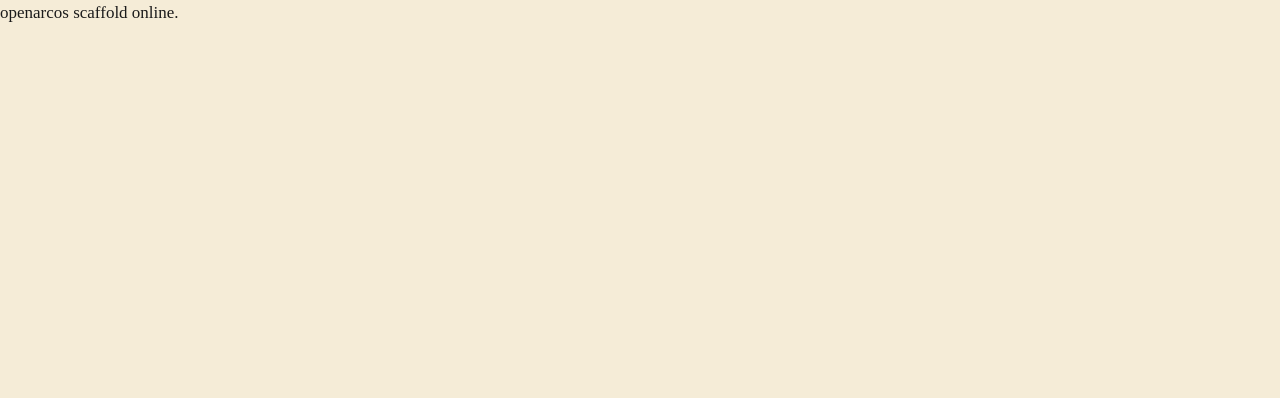
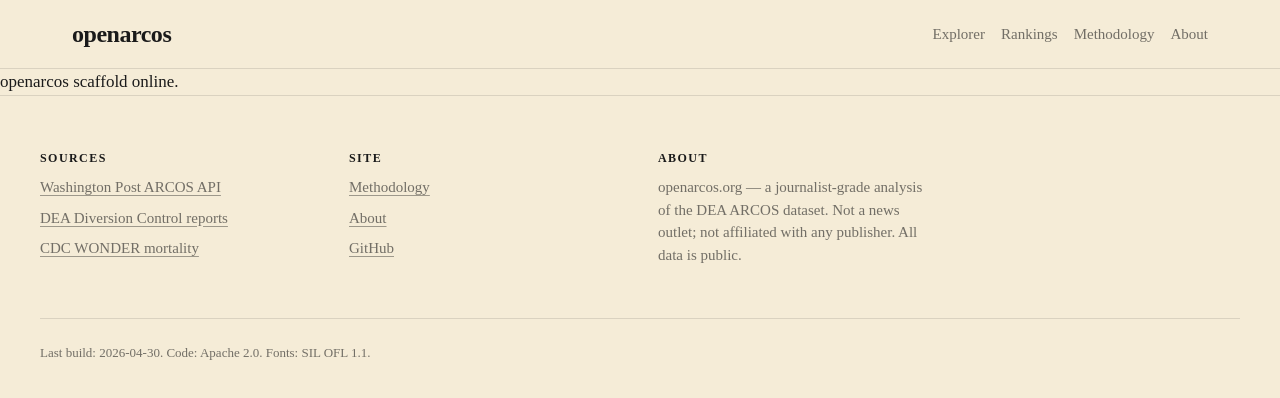
Before and after one commit to kshptl/ARCOS, a Next.js app in the folder web/: page / in a window 1280 px wide. Shown: the top 398 px of the page. Built offline with nearby package versions, Linux system fonts and the light colour scheme.

Commit message:
web: Header/Footer/MethodologyFooter wired into app layout

```diff
--- a/web/app/layout.tsx
+++ b/web/app/layout.tsx
@@ -1,16 +1,24 @@
 import type { ReactNode } from "react";
+import { Footer } from "@/components/layout/Footer";
+import { Header } from "@/components/layout/Header";
 import { bodyFont, displayFont } from "@/lib/fonts";
 import "./globals.css";
 
 export const metadata = {
-  title: "openarcos",
+  title: { default: "openarcos", template: "%s — openarcos" },
   description: "Analysis of ARCOS prescription opioid distribution data.",
 };
+
+const BUILD_DATE = new Date().toISOString().slice(0, 10);
 
 export default function RootLayout({ children }: { children: ReactNode }) {
   return (
     <html lang="en" className={`${displayFont.variable} ${bodyFont.variable}`}>
-      <body>{children}</body>
+      <body>
+        <Header />
+        <main>{children}</main>
+        <Footer buildDate={BUILD_DATE} />
+      </body>
     </html>
   );
 }
--- /dev/null
+++ b/web/components/layout/Footer.module.css
@@ -0,0 +1,39 @@
+.root {
+  border-top: 1px solid var(--rule);
+  padding: var(--space-2xl) var(--gutter);
+  background: var(--surface);
+  color: var(--text-muted);
+  font-size: var(--type-body-sm);
+}
+.inner {
+  max-width: var(--page-max);
+  margin-inline: auto;
+  display: grid;
+  gap: var(--space-xl);
+  grid-template-columns: repeat(auto-fit, minmax(220px, 1fr));
+}
+.group h2 {
+  font-family: var(--font-display);
+  font-size: var(--type-eyebrow);
+  letter-spacing: 0.12em;
+  text-transform: uppercase;
+  color: var(--ink);
+  margin: 0 0 var(--space-sm);
+}
+.group ul {
+  list-style: none;
+  margin: 0;
+  padding: 0;
+}
+.group li {
+  margin-bottom: var(--space-xs);
+}
+.group a {
+  color: var(--text-muted);
+}
+.meta {
+  grid-column: 1 / -1;
+  border-top: 1px solid var(--rule);
+  padding-top: var(--space-lg);
+  font-size: var(--type-caption);
+}
--- /dev/null
+++ b/web/components/layout/Footer.tsx
@@ -0,0 +1,74 @@
+import Link from "next/link";
+import styles from "./Footer.module.css";
+
+type Props = {
+  buildDate?: string;
+};
+
+export function Footer({ buildDate }: Props) {
+  return (
+    <footer className={styles.root}>
+      <div className={styles.inner}>
+        <section className={styles.group}>
+          <h2>Sources</h2>
+          <ul>
+            <li>
+              <a
+                href="https://github.com/wpinvestigative/arcos-api"
+                target="_blank"
+                rel="noreferrer"
+              >
+                Washington Post ARCOS API
+              </a>
+            </li>
+            <li>
+              <a
+                href="https://www.deadiversion.usdoj.gov/pubs/reports/index.html"
+                target="_blank"
+                rel="noreferrer"
+              >
+                DEA Diversion Control reports
+              </a>
+            </li>
+            <li>
+              <a href="https://wonder.cdc.gov/" target="_blank" rel="noreferrer">
+                CDC WONDER mortality
+              </a>
+            </li>
+          </ul>
+        </section>
+        <section className={styles.group}>
+          <h2>Site</h2>
+          <ul>
+            <li>
+              <Link href="/methodology">Methodology</Link>
+            </li>
+            <li>
+              <Link href="/about">About</Link>
+            </li>
+            <li>
+              <a
+                href="https://github.com/openarcos/openarcos"
+                target="_blank"
+                rel="noreferrer"
+              >
+                GitHub
+              </a>
+            </li>
+          </ul>
+        </section>
+        <section className={styles.group}>
+          <h2>About</h2>
+          <p>
+            openarcos.org — a journalist-grade analysis of the DEA ARCOS dataset. Not a news
+            outlet; not affiliated with any publisher. All data is public.
+          </p>
+        </section>
+        <div className={styles.meta}>
+          {buildDate ? <span>Last build: {buildDate}. </span> : null}
+          <span>Code: Apache 2.0. Fonts: SIL OFL 1.1.</span>
+        </div>
+      </div>
+    </footer>
+  );
+}
--- /dev/null
+++ b/web/components/layout/Header.module.css
@@ -0,0 +1,47 @@
+.root {
+  position: sticky;
+  top: 0;
+  z-index: var(--z-header);
+  background: var(--surface);
+  border-bottom: 1px solid var(--rule);
+  backdrop-filter: saturate(150%) blur(4px);
+}
+.row {
+  display: flex;
+  align-items: center;
+  gap: var(--space-lg);
+  padding: var(--space-md) var(--gutter);
+  max-width: var(--page-max);
+  margin-inline: auto;
+}
+.brand {
+  font-family: var(--font-display);
+  font-weight: 700;
+  font-size: var(--type-h2);
+  color: var(--ink);
+  text-decoration: none;
+  letter-spacing: -0.02em;
+}
+.nav {
+  display: flex;
+  gap: var(--space-md);
+  margin-left: auto;
+  font-family: var(--font-display);
+  font-size: var(--type-body-sm);
+}
+.nav a {
+  text-decoration: none;
+  color: var(--text-muted);
+}
+.nav a:hover,
+.nav a[aria-current="page"] {
+  color: var(--ink);
+}
+.search {
+  flex: 0 1 320px;
+}
+
+@media (max-width: 720px) {
+  .search { display: none; }
+  .nav { font-size: var(--type-caption); }
+}
--- /dev/null
+++ b/web/components/layout/Header.tsx
@@ -0,0 +1,34 @@
+import Link from "next/link";
+import type { ReactNode } from "react";
+import styles from "./Header.module.css";
+
+type Props = {
+  search?: ReactNode;
+};
+
+const NAV: Array<{ href: "/explorer" | "/rankings" | "/methodology" | "/about"; label: string }> = [
+  { href: "/explorer", label: "Explorer" },
+  { href: "/rankings", label: "Rankings" },
+  { href: "/methodology", label: "Methodology" },
+  { href: "/about", label: "About" },
+];
+
+export function Header({ search }: Props) {
+  return (
+    <header className={styles.root}>
+      <div className={styles.row}>
+        <Link href="/" className={styles.brand}>
+          openarcos
+        </Link>
+        {search ? <div className={styles.search}>{search}</div> : null}
+        <nav className={styles.nav} aria-label="Primary">
+          {NAV.map((item) => (
+            <Link key={item.href} href={item.href}>
+              {item.label}
+            </Link>
+          ))}
+        </nav>
+      </div>
+    </header>
+  );
+}
--- /dev/null
+++ b/web/components/layout/MethodologyFooter.module.css
@@ -0,0 +1,14 @@
+.root {
+  border-top: 1px solid var(--rule);
+  padding: var(--space-xl) var(--gutter);
+  font-size: var(--type-body-sm);
+  color: var(--text-muted);
+}
+.inner {
+  max-width: var(--page-max);
+  margin-inline: auto;
+  display: flex;
+  flex-wrap: wrap;
+  gap: var(--space-md);
+  justify-content: space-between;
+}
```
Also changed, not shown: web/components/layout/MethodologyFooter.tsx (added, +22 -0 lines), 1 other file (tests, documents, lock files or other folders).
